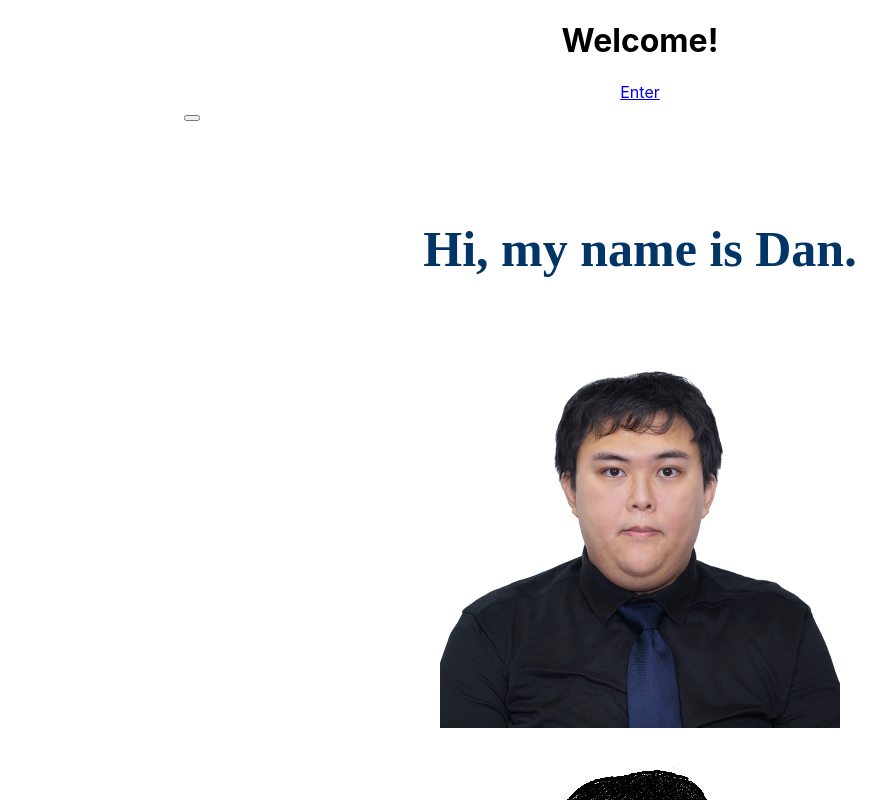
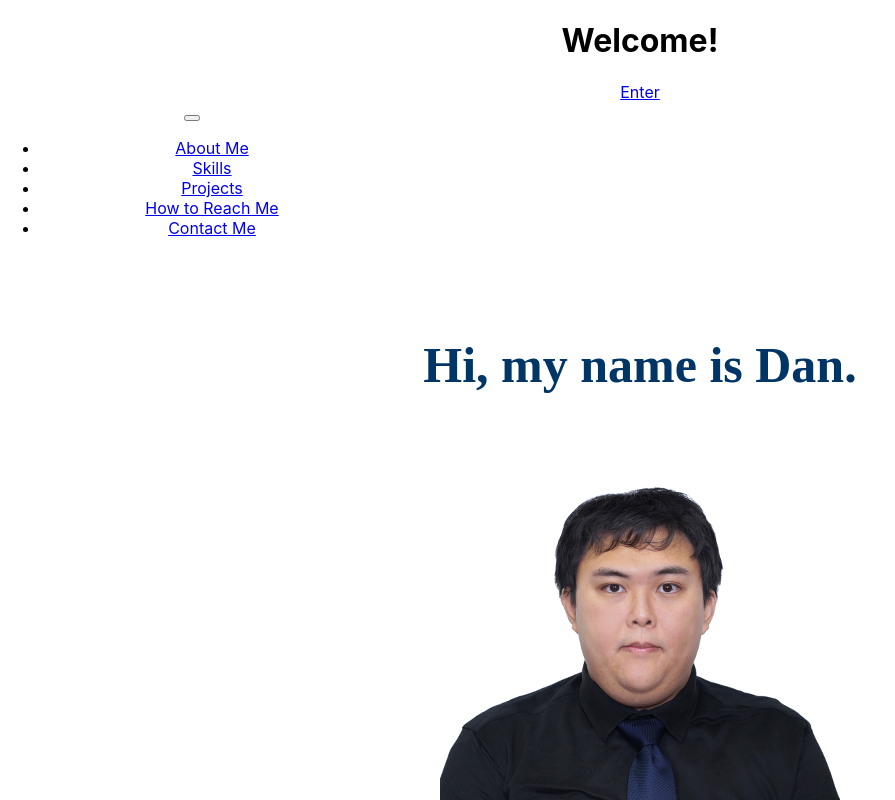
Before and after one commit to dan-suen/dan-suen.github.io, a React (Create React App) app: page / in a window 1280 px wide. Both pictures are taken after a click on the button 192 px from the left and 117 px from the top of the page. Shown: the top 800 px of the page, without its empty margins (0-895 px from the left). Built offline with nearby package versions, Linux system fonts and the light colour scheme.

Commit message:
added projects section

```diff
--- a/src/components/sidebar.tsx
+++ b/src/components/sidebar.tsx
@@ -1,7 +1,7 @@
 import React, { useState } from 'react';
 import './sidebar.scss';
 
-export default function Siderbar(): JSX.Element {
+export default function Sidebar(): JSX.Element {
   const [showMenu, setShowMenu] = useState(false);
   const toggleMenu = () => {
     setShowMenu(!showMenu);
@@ -9,10 +9,10 @@ export default function Siderbar(): JSX.Element {
   return (
     <div className="sidebar">
       <button onClick={toggleMenu}>
-        <span className="hamburger-icon"></span>
+        <span className="three-lines-icon"></span>
       </button>
       <div className={`side-menu ${showMenu ? 'open' : ''}`}>
-        <nav className="side-menu">
+        <nav>
           <ul>
             <li>
               <a href="#about">About Me</a>
```
Also changed, not shown: src/components/projects.tsx (added, +12 -0 lines), src/components/reach.tsx (added), src/components/skills.tsx (added).
